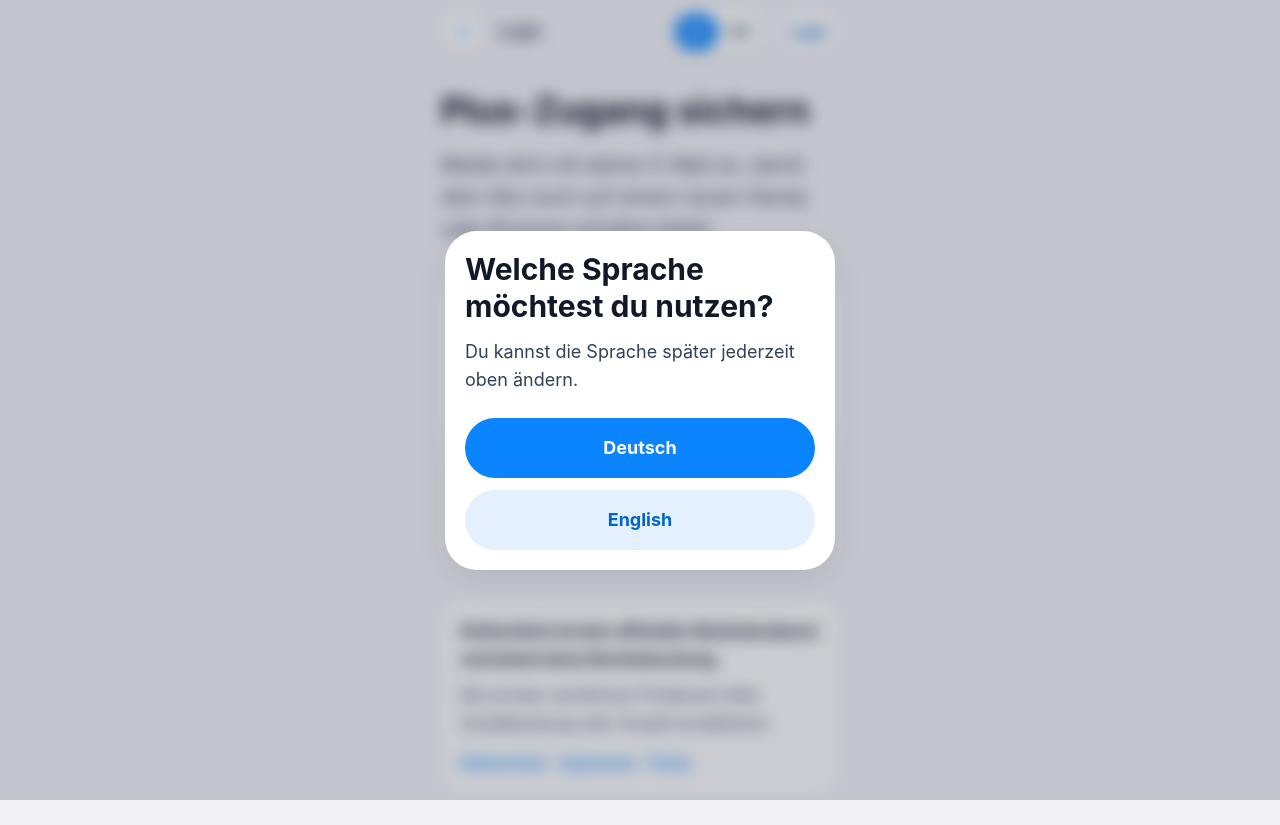
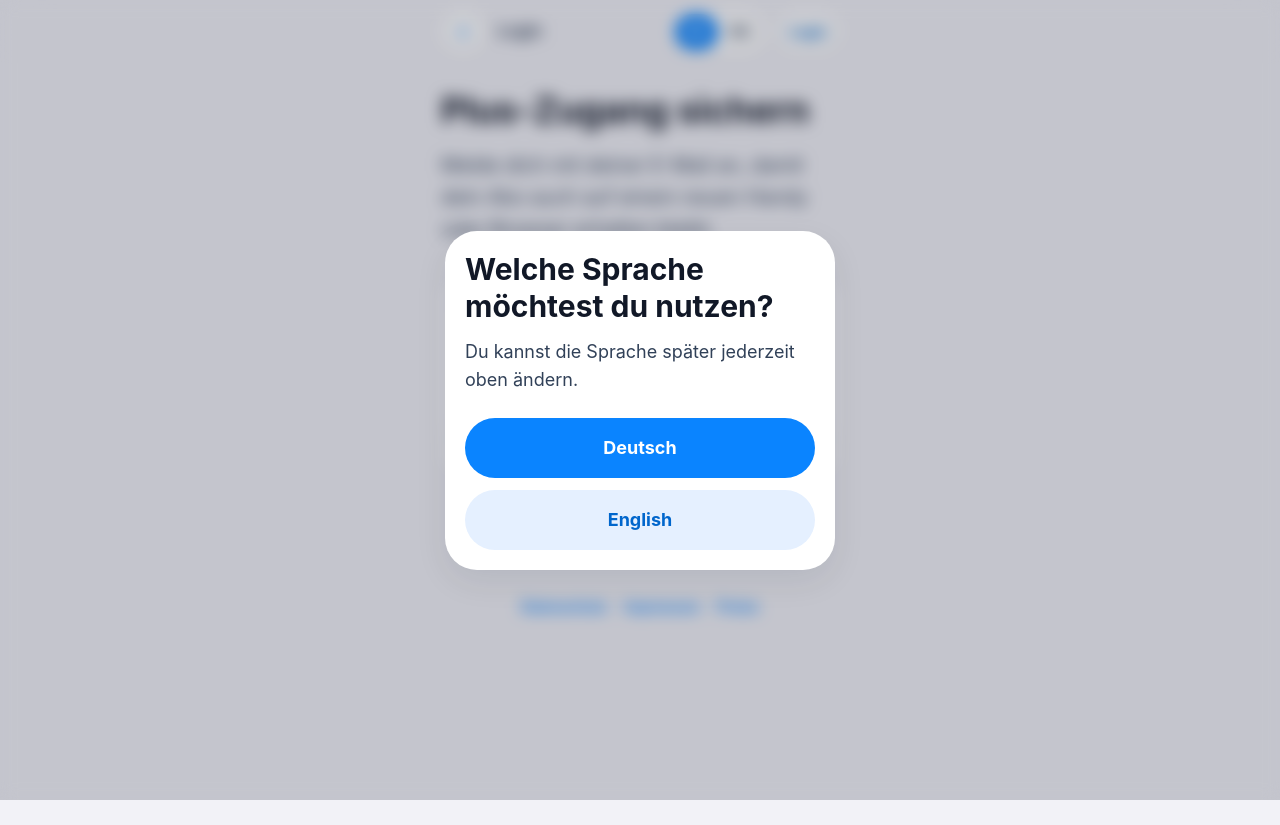
Before and after one commit to Mcsweat/einfachamt, a Next.js app: page /login in a window 1280 px wide. After the commit the page ends 800 px from the top, so only its background shows below. Built offline with nearby package versions, Linux system fonts and the light colour scheme; no server answers.

Commit message:
Simplify legal footer

```diff
--- a/components/FooterDisclaimer.tsx
+++ b/components/FooterDisclaimer.tsx
@@ -13,14 +13,10 @@ export function FooterDisclaimer({ language = "de" }: FooterDisclaimerProps) {
 
   return (
     <footer className="mx-auto w-full max-w-[430px] px-4 pb-8">
-      <section className="rounded-[1.4rem] bg-white/70 p-5">
-        <p className="text-base font-bold leading-7 text-ink">{t.disclaimer}</p>
-        <p className="mt-2 text-base leading-7 text-slate-700">{t.legalHelp}</p>
-        <div className="mt-4 flex flex-wrap gap-3 text-sm font-bold text-trust-500">
-          <Link href="/privacy">{t.privacy}</Link>
-          <Link href="/impressum">{t.impressum}</Link>
-          <Link href="/pricing">{t.pricing}</Link>
-        </div>
+      <section className="flex flex-wrap justify-center gap-4 text-sm font-bold text-trust-500">
+        <Link href="/privacy">{t.privacy}</Link>
+        <Link href="/impressum">{t.impressum}</Link>
+        <Link href="/pricing">{t.pricing}</Link>
       </section>
     </footer>
   );
```
